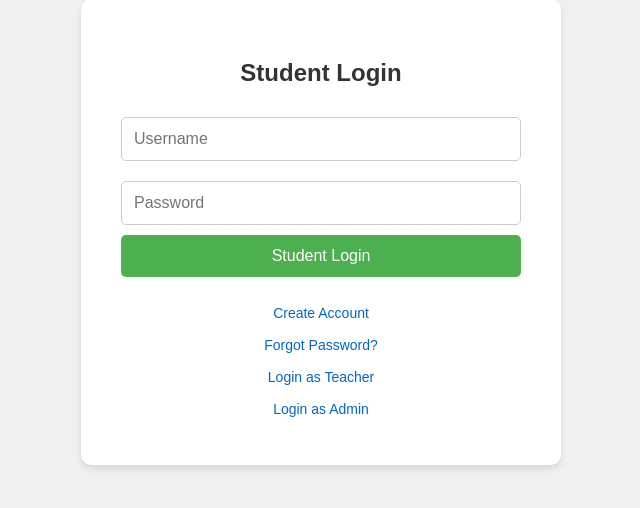
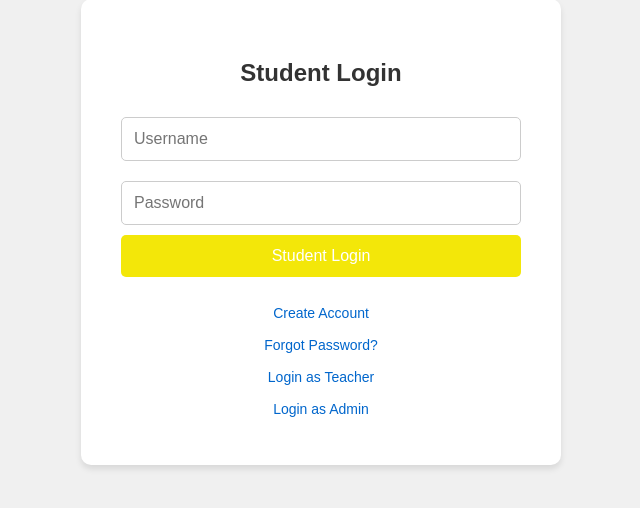
Before and after one commit to aiellom2/team-project, a Flask app: page /student-login in a window 1280 px wide. Shown: the part 168-676 px from the top of the page, without its empty margins (319-959 px from the left). Run offline with Flask 3, Linux system fonts and the light colour scheme.

Commit message:
Update student-login.html

```diff
--- a/templates/student/student-login.html
+++ b/templates/student/student-login.html
@@ -39,7 +39,7 @@
                                     button {
                                         width: 100%;
                                         padding: 12px;
-                                        background-color: #4CAF50;
+                                        background-color: #f3e709;
                                         color: white;
                                         font-size: 16px;
                                         border: none;
```
